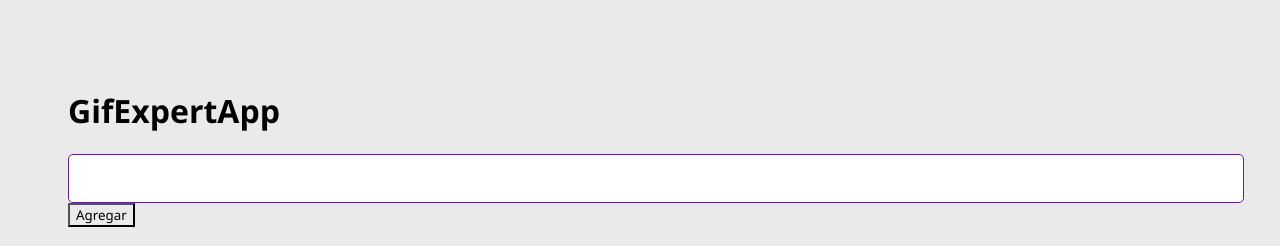
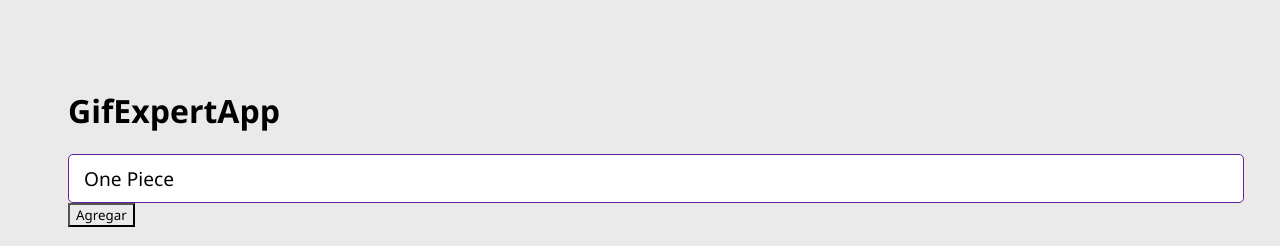
Before and after one commit to giojodev/gif-expert-app, a React (Vite) app: page / in a window 1280 px wide. Shown: the top 246 px of the page. Built offline with nearby package versions, Linux system fonts and the light colour scheme.

Commit message:
Creacion de componente addcategory

```diff
--- a/src/GifExpertApp.jsx
+++ b/src/GifExpertApp.jsx
@@ -1,4 +1,5 @@
 import { useState } from "react"
+import {AddCategory} from './components/AddCategory'
 
 const GifExpertApp = () => {
 
@@ -16,7 +17,8 @@
   return (
     <>
         <h1>GifExpertApp </h1>
-        <input id="txtCategories" type="text"></input>
+        <AddCategory />
+
         <button onClick={onAddCategorie}>Agregar</button>
         <ol>
           {categories.map(e=>{
--- /dev/null
+++ b/src/components/AddCategory.jsx
@@ -0,0 +1,28 @@
+import { useState } from "react"
+
+export const AddCategory = () =>{
+
+    const [inputValue, setinputValue] = useState('One Piece')
+
+    const onInputChange = (event)=> {
+        setinputValue(event.target.value);
+    }
+
+    const onSubmit = (event) =>{
+        event.preventDefault();
+
+        console.log(inputValue);
+    }
+
+    return (
+      <form onSubmit={(event)=>onSubmit(event)}>
+        <input
+          id="txtCategories"
+          type="text"
+          placeholder="Buscar GIF"
+          value={inputValue}
+          onChange={(event) => onInputChange(event)}
+        ></input>
+      </form>
+    );
+}
```
